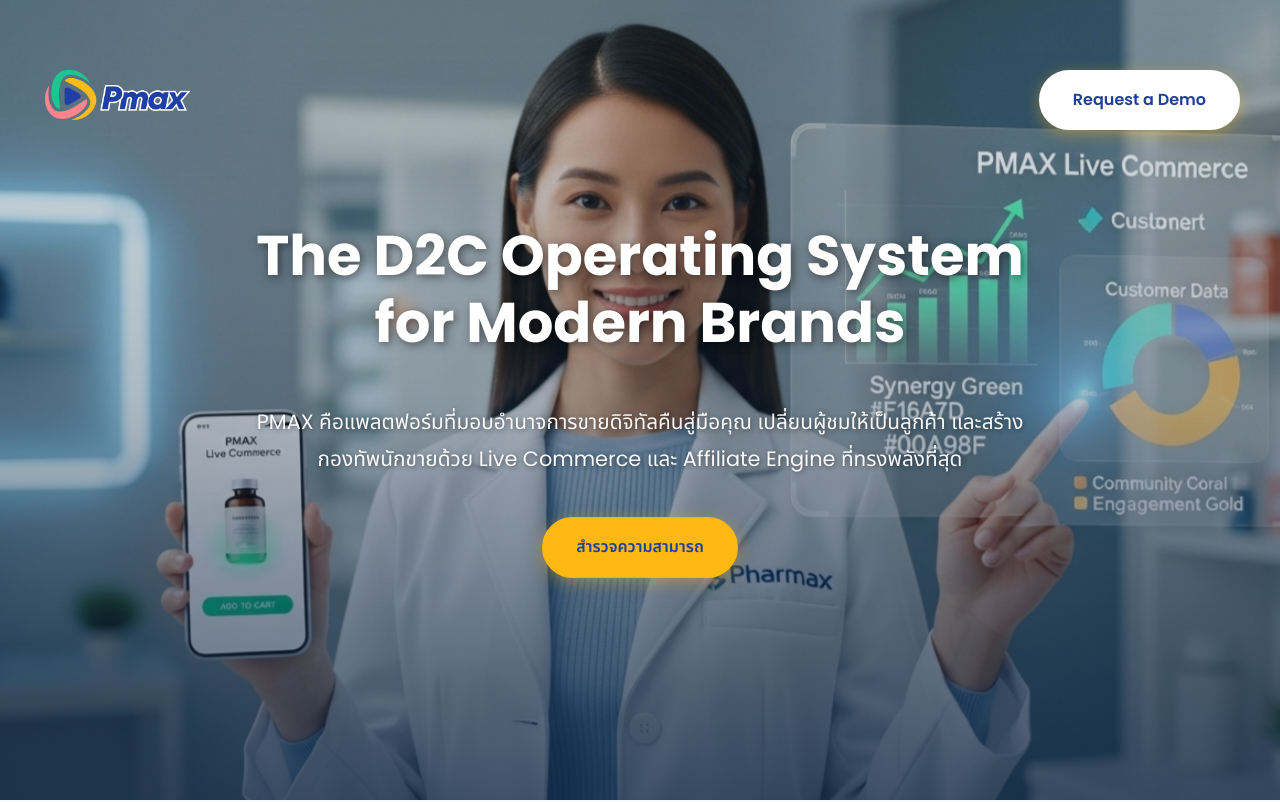
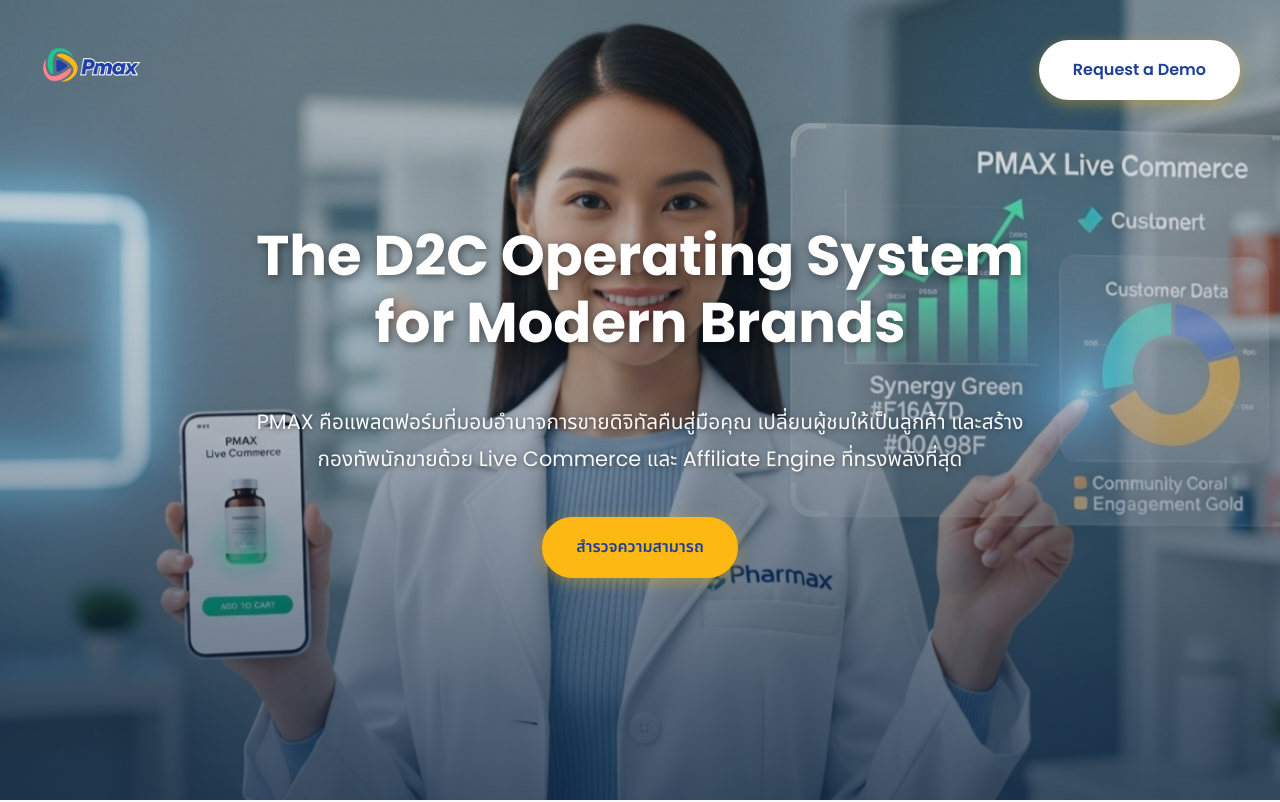
Before and after one commit to seedaiaa/PMAX-Front, a plain HTML site: page index.html in a window 1280 px wide. Shown: the top 802 px of the page. Drawn offline with Linux system fonts and the light colour scheme.

Commit message:
Update index.html

```diff
--- a/index.html
+++ b/index.html
@@ -67,9 +67,9 @@
         .hero-content { position: relative; z-index: 3; max-width: 800px; padding: 20px; }
         .hero-content h1 { color: var(--white); text-shadow: 2px 2px 10px rgba(0,0,0,0.5); }
         .hero-content .subtitle { font-size: 1.3rem; opacity: 0.95; margin: 20px 0 40px; text-shadow: 1px 1px 5px rgba(0,0,0,0.5); }
-        .navbar { position: absolute; top: 0; left: 0; width: 100%; padding: 20px 0; z-index: 4; }
+        .navbar { position: absolute; top: 0; left: 0; width: 100%; padding: 15px 0; z-index: 4; }
         .navbar .container { display: flex; justify-content: space-between; align-items: center; }
-        .navbar .logo img { height: 150px; }
+        .navbar .logo img { height: 100px; }
         .navbar .btn-primary { background: var(--white); color: var(--pmax-royal-blue); border-color: var(--white); }
 
         /* Platform Capabilities Section */
```
